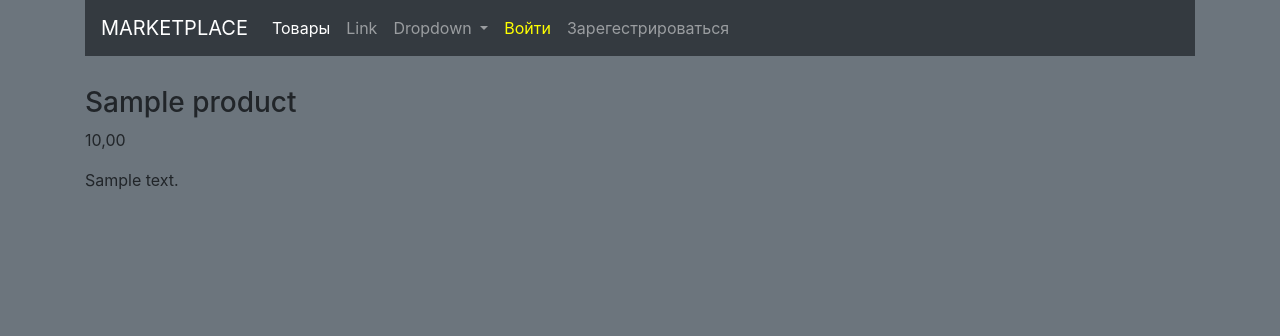
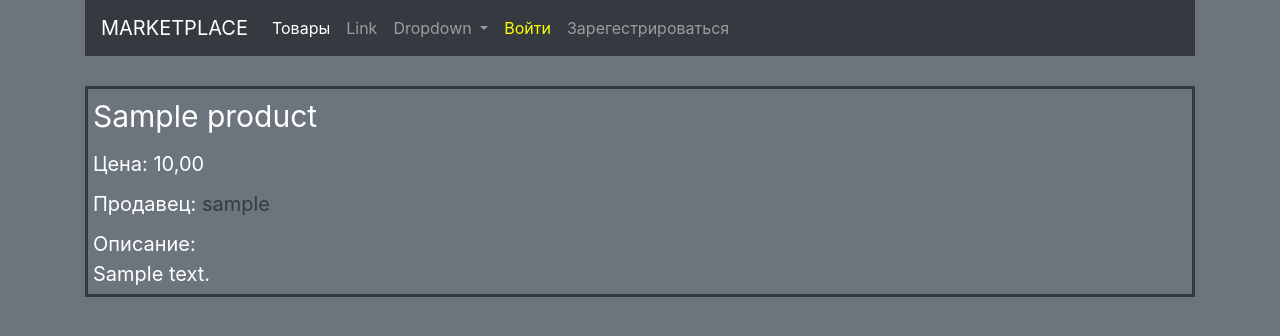
Before and after one commit to kuk4si/MARKETPLACE-Django-, a Django app: a page that uses products/templates/products/detail.html in a window 1280 px wide. Shown: the top 336 px of the page. Run offline with Django 4.2, Linux system fonts and the light colour scheme; tables that the repository leaves empty hold one stand-in row (values such as "Sample post"); some libraries are stand-ins or nearby versions.

Commit message:
login required access

```diff
--- a/accounts/models.py
+++ b/accounts/models.py
@@ -4,8 +4,8 @@ from django.db.models.signals import post_save
 from django.dispatch import receiver
 from django.urls import reverse
 
+
 # Приявязка профиля к созданной модели пользователя
-
 
 
 class Profile(models.Model):
--- a/products/templates/products/detail.html
+++ b/products/templates/products/detail.html
@@ -1,4 +1,11 @@
 {% extends 'base.html' %}
+
+{% load static %}
+
+{% block custom_css %}
+    {% get_static_prefix as STATIC_PREFIX %}
+    <link rel="stylesheet" href="{{ STATIC_PREFIX }}css/product_detail.css" type="text/css">
+{% endblock %}
 
 {% block title %}Товары{% endblock %}
 
@@ -7,10 +14,24 @@
 {% block content %}
 
 
+<div class="product_profile">
+    <div class="product_name bg-secondary">
+        {{ object.name }}
+    </div>
 
-<h3>{{ object.name }}</h3>
-<p>{{ object.price }}</p>
-<p>{{ object.description }}</p>
+    <div class="product_price bg-secondary">
+        Цена: {{ object.price }}
+    </div>
+
+    <div class="product_owner bg-secondary">
+        Продавец: <a href="{% url 'accounts:profile' object.owner.pk %}">{{ object.owner }}</a>
+    </div>
+
+    <div class="product_description bg-secondary">
+        Описание: <br>
+        {{ object.description }}
+    </div>
+</div>
 
 
 {% endblock %}
--- a/products/views.py
+++ b/products/views.py
@@ -1,6 +1,5 @@
 from django.shortcuts import render, redirect
-from django.urls import reverse_lazy
-from django.views.generic import DetailView, CreateView
+from django.views.generic import DetailView
 
 from .models import Product
 from .forms import ProductForm
@@ -19,6 +18,8 @@ class ProductDetailView(DetailView):
 
 def create(request):
     user = request.user
+    if request.user.is_anonymous:
+        return redirect('/accounts/register')
     form = ProductForm(initial={'owner': user})
     if request.method == 'POST':
         form = ProductForm(request.POST)
--- /dev/null
+++ b/static/css/product_detail.css
@@ -0,0 +1,31 @@
+.product_profile{
+    border: #343a40 solid 3px;
+    padding: 5px;
+}
+
+.product_profile a{
+    color: #343a40;
+}
+
+.product_name{
+    color: white;
+    font-size: 30px;
+}
+
+.product_price{
+    margin-top: 10px;
+    color: white;
+    font-size: 20px;
+}
+
+.product_owner{
+    margin-top: 10px;
+    color: white;
+    font-size: 20px;
+}
+
+.product_description{
+    margin-top: 10px;
+    color: white;
+    font-size: 20px;
+}
```
Also changed, not shown: accounts/forms.py (+27 -0 lines), accounts/templates/accounts/profile_update.html (+12 -1 lines), accounts/views.py (+10 -5 lines), static/css/profile_update.css (added, +15 -0 lines).
